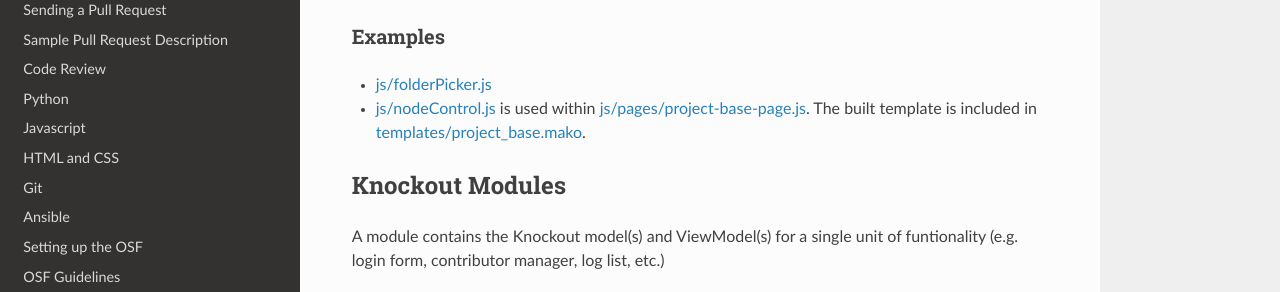
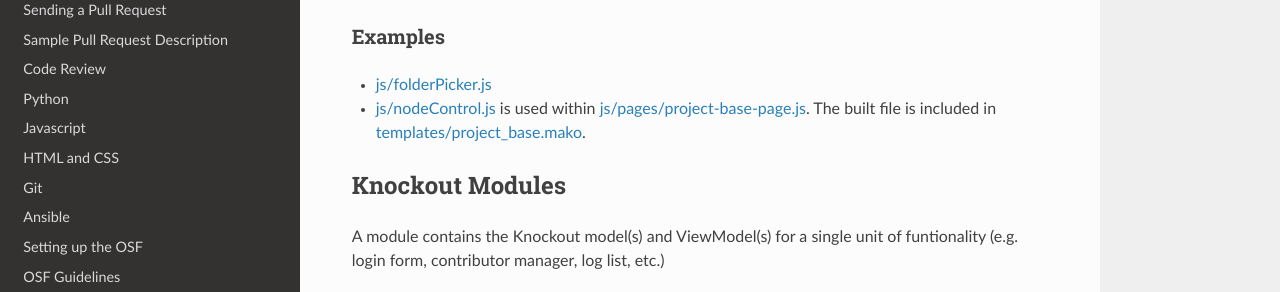
Before and after one commit to CenterForOpenScience/COSDev, a Sphinx documentation site: the page built from docs/osf/js_modules.rst, in a window 1280 px wide and 900 px high, scrolled down 3040 px. Shown: the part 159-451 px from the top of the window. Built offline with Sphinx 7.4.7 and the Read the Docs theme 2.0.0, drawn with Linux system fonts in a browser that asks for light colours.

Commit message:
Update example link

```diff
--- a/docs/osf/js_modules.rst
+++ b/docs/osf/js_modules.rst
@@ -142,7 +142,7 @@
 --------
 
 - `js/folderPicker.js <https://github.com/CenterForOpenScience/osf.io/blob/develop/website/static/js/folderPicker.js>`_
-- `js/nodeControl.js <https://github.com/CenterForOpenScience/osf.io/blob/develop/website/static/js/nodeControl.js>`_ is used within `js/pages/project-base-page.js <https://github.com/CenterForOpenScience/osf.io/blob/12cce5b9578c4d129f9d6f12ed78516b7e1640a0/website/static/js/pages/project-base-page.js#L4>`_. The built template is included in `templates/project_base.mako <https://github.com/CenterForOpenScience/osf.io/blob/8a0fa0ae1c1a383cc51616c190f72d47d2ae694a/website/templates/project/project_base.mako#L65>`_.
+- `js/nodeControl.js <https://github.com/CenterForOpenScience/osf.io/blob/develop/website/static/js/nodeControl.js>`_ is used within `js/pages/project-base-page.js <https://github.com/CenterForOpenScience/osf.io/blob/12cce5b9578c4d129f9d6f12ed78516b7e1640a0/website/static/js/pages/project-base-page.js#L4>`_. The built file is included in `templates/project_base.mako <https://github.com/CenterForOpenScience/osf.io/blob/d504cefa315d00f4dce3c6ca4310ad3d4e126987/website/templates/project/project_base.mako#L65>`_.
 
 
 Knockout Modules
```
